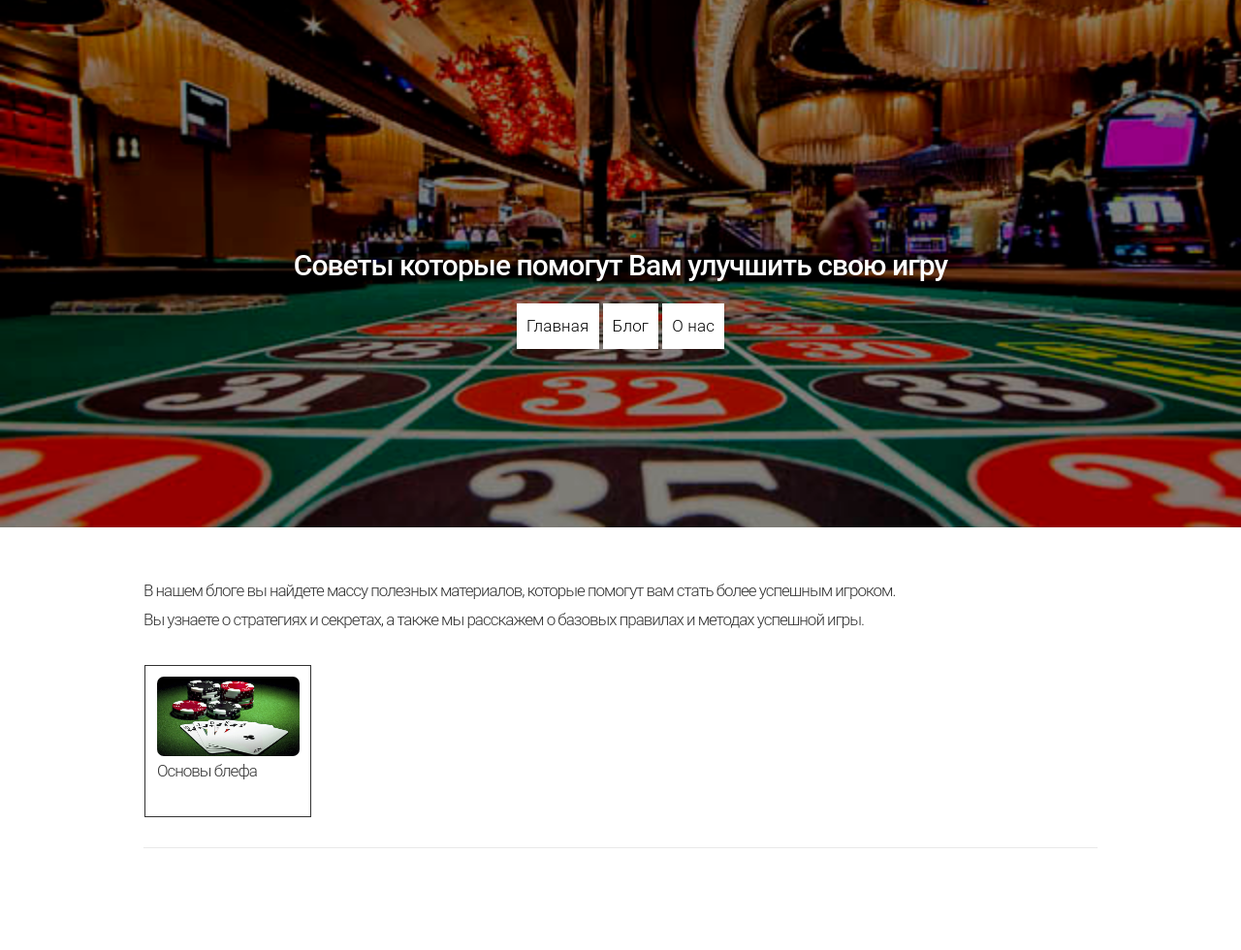
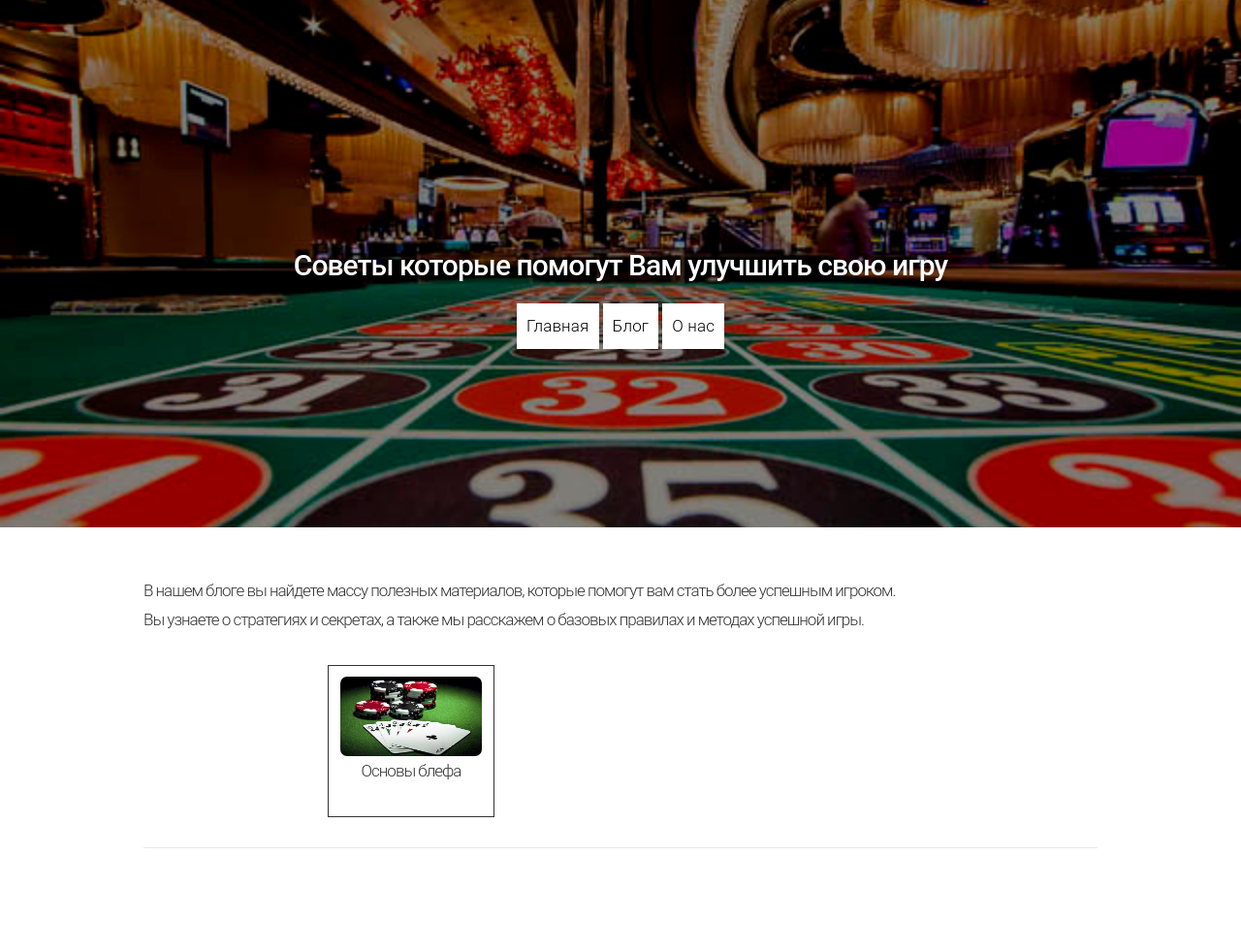
Before and after one commit to alisaklumakova/alisaklumakova.github.io, a Jekyll site: the page built from index.html, in a window 1280 px wide. Shown: the whole page at 97% size. Built offline with Jekyll 4.4.1, drawn with Linux system fonts in a browser that asks for light colours; nearby versions of some CDN libraries.

Commit message:
Update default.html

```diff
--- a/_layouts/default.html
+++ b/_layouts/default.html
@@ -11,7 +11,7 @@
 
       <div class="container">
         <div class="cont-des"><h3>В нашем блоге вы найдете массу полезных материалов, которые помогут вам стать более успешным игроком. Вы узнаете о стратегиях и секретах, а также мы расскажем о базовых правилах и методах успешной игры.</h3>
-<div class="fetured">
+<div id="fetured" class="fetured">
   <div class="row">
     <a href="#"><div class="post-1"><img src="/imag/blef.jpg"><h3>Основы блефа</h3></div></a>
   </div>
@@ -21,14 +21,30 @@
         </div>
 
         <style type="text/css">
+        #fetured {
+          text-align: center;
+          width: 100%
+
+        }
+        .row {
+          display: flex;
+        }
         .post-1 {
+          text-align: center;
           border: 1px solid #333;
           width: 30%;
           margin:2%;
           padding: 2%;
+          display: inline-block;
+          vertical-align: middle;
         }
         .post-1 img {
           border-radius: 7px;
+        }
+        .post-1 h3 {
+          color: #333;
+          text-align: center;
+          font-size: 19px;
         }
           .cont-des {
             width: 80%;
```
